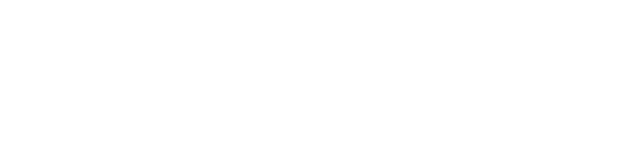
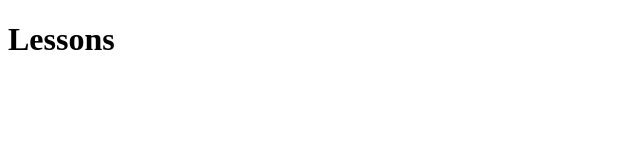
Before and after one commit to Chris-edappady/CST-3144-COURSEWORK, a plain HTML site: page index.html in a window 1280 px wide. Shown: the whole page, without its empty margins (0-640 px from the left). Drawn offline with nearby package versions, Linux system fonts and the light colour scheme.

Commit message:
Update 2: Adding Vue.js and Lessons Header

```diff
--- a/index.html
+++ b/index.html
@@ -4,9 +4,15 @@
   <meta charset="utf-8" />
   <title>Lessons</title>
   <meta name="viewport" content="width=device-width,initial-scale=1" />
+
+  <!-- Vue.js v2 -->
+  <script src="https://cdn.jsdelivr.net/npm/vue@2.7.16/dist/vue.js"></script>
 </head>
 <body>
   <div id="app">
+    <header>
+      <h1>Lessons</h1>
+    </header>
   </div>
 </body>
 </html>
```
